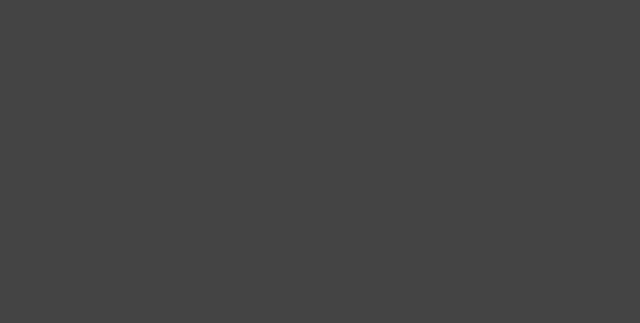
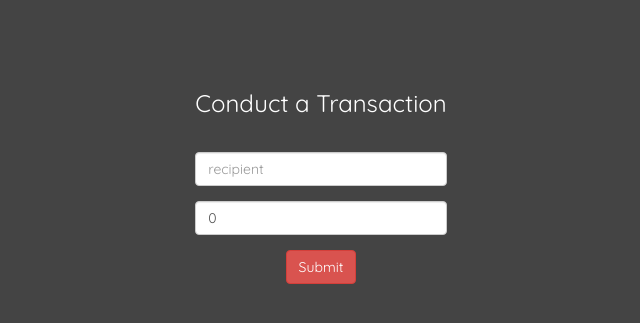
Before and after one commit to Ta-SeenJunaid/python_blockchain, a React (Create React App) app in the folder frontend/: page / in a window 1280 px wide. Shown: the part 741-1064 px from the top of the page, without its empty margins (319-959 px from the left). Before the commit the page ends 800 px from the top, so only its background shows below. Built offline with nearby package versions, Linux system fonts and the light colour scheme; no server answers.

Commit message:
Conduct Transaction Component

```diff
--- a/frontend/src/components/App.js
+++ b/frontend/src/components/App.js
@@ -1,7 +1,8 @@
 import React, {useState, useEffect} from 'react';
-import logo from '../assets/logo.png'
-import { API_BASE_URL } from '../config'
-import Blockchain from './Blockchain'
+import logo from '../assets/logo.png';
+import { API_BASE_URL } from '../config';
+import Blockchain from './Blockchain';
+import ConductTransaction from './ConductTransaction';
 
 
 function App() {
@@ -26,6 +27,8 @@
       </div>
       <br />
       <Blockchain />
+      <br />
+      <ConductTransaction />
     </div>
   );
 }
--- /dev/null
+++ b/frontend/src/components/ConductTransaction.js
@@ -0,0 +1,62 @@
+import React, { useState } from 'react';
+import { FormGroup, FormControl, Button } from 'react-bootstrap';
+import { API_BASE_URL } from '../config';
+
+function ConductTransaction() {
+    const [amount, setAmount] = useState(0);
+    const [recipient, setRecipient] = useState('');
+
+    const updateRecipient = event => {
+        setRecipient(event.target.value);
+    }
+
+    const updateAmount = event => {
+        setAmount(Number(event.target.value))
+    }
+
+    const submitTransaction = () => {
+        fetch(`${API_BASE_URL}/wallet/transact`, {
+            method: 'POST',
+            headers: { 'Content-Type': 'application/json'},
+            body: JSON.stringify({ recipient, amount})
+        }).then(response => response.json())
+          .then( json => {
+              console.log(JSON.stringify({ recipient, amount}))
+              console.log('submitTransaction json', json);
+              alert('Success!');
+          });
+    }
+
+    return (
+        <div className="ConductTransaction">
+            <h3>Conduct a Transaction</h3>
+            <br />
+            <FormGroup>
+                <FormControl
+                  input="text"
+                  placeholder="recipient"
+                  value={recipient}
+                  onChange={updateRecipient}
+                />
+            </FormGroup>
+            <FormGroup>
+                <FormControl
+                  input="number"
+                  placeholder="amount"
+                  value={amount}
+                  onChange={updateAmount}
+                />
+            </FormGroup>
+            <div>
+                <Button
+                  variant="danger"
+                  onClick={submitTransaction}
+                >
+                    Submit
+                </Button>
+            </div>
+        </div>
+    )
+}
+
+export default ConductTransaction;
```
